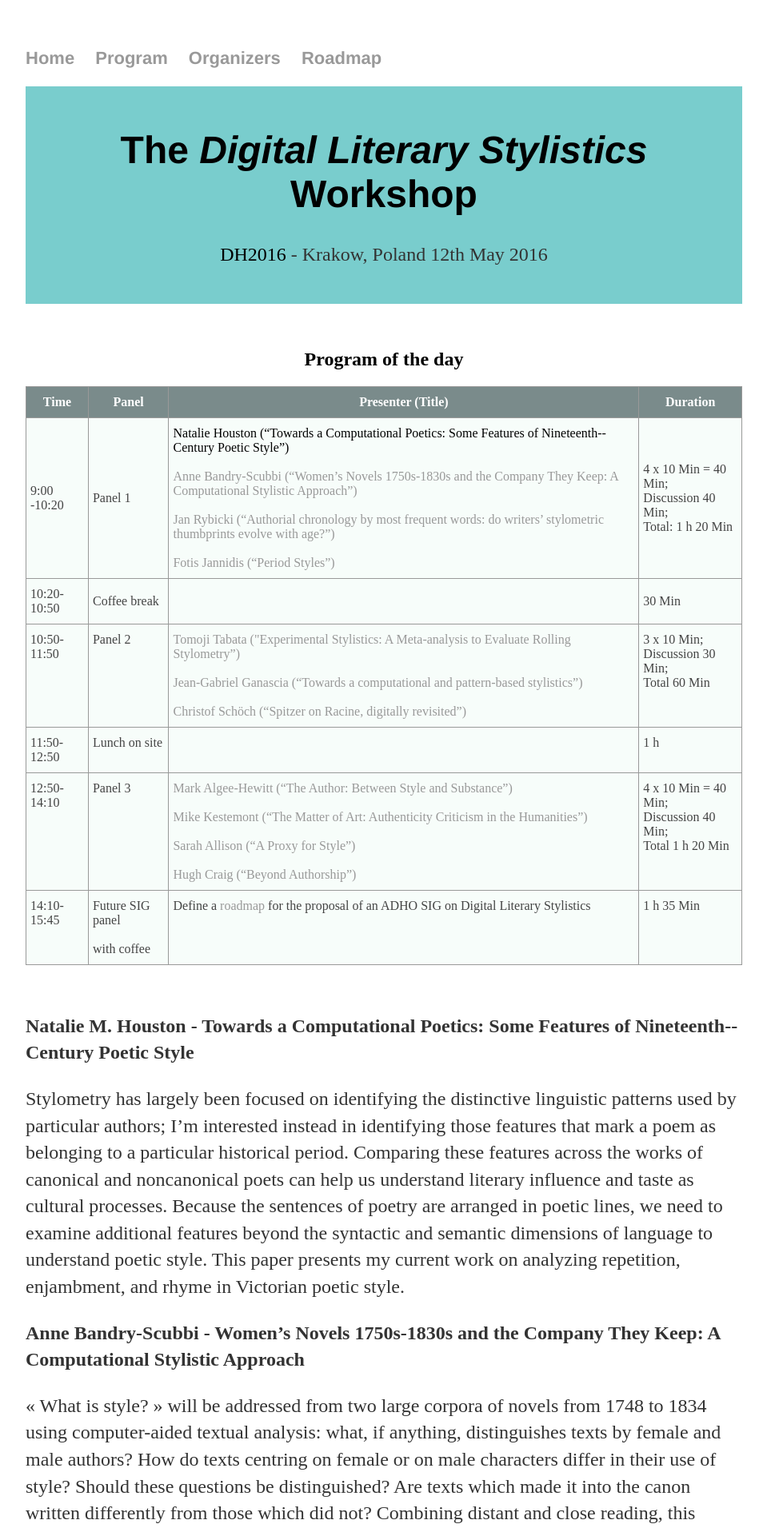
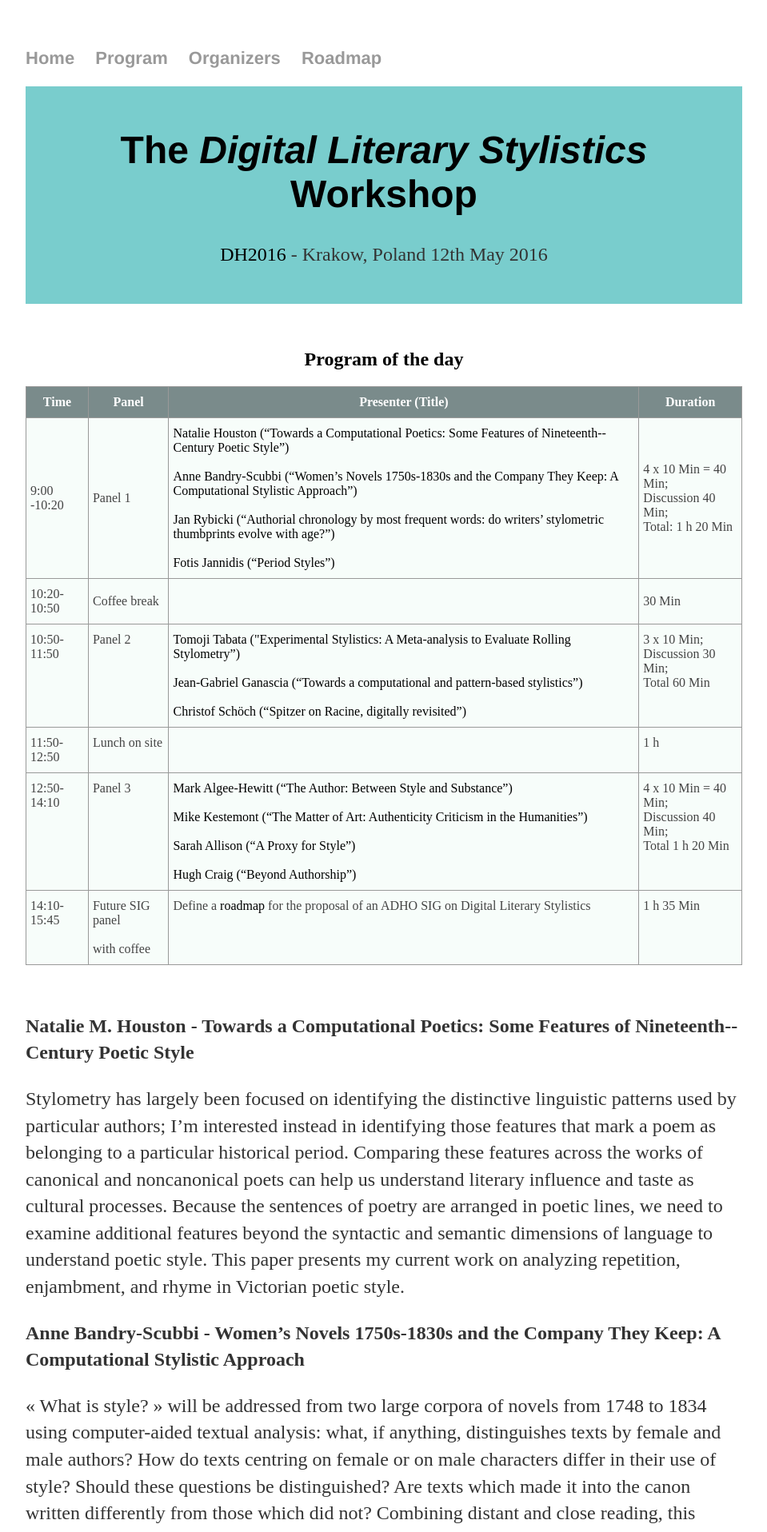
Before and after one commit to DigitalLiteraryStylistic/-DigitalLiteraryStylistic.github.io, a Jekyll site: the page built from program.html, in a window 1280 px wide. Shown: the top 1916 px of the page at 80% size, without its empty margins (160-1119 px from the left). Built offline with Jekyll 4.4.1, drawn with Linux system fonts in a browser that asks for light colours.

Commit message:
Update program.html

```diff
--- a/program.html
+++ b/program.html
@@ -26,7 +26,7 @@ title: Digital Literary Stylistics Workshop - Co-located with DH2016
   <tr>
     <td class="tg-031e">9:00 -10:20</td>
     <td class="tg-031e">Panel 1</td>
-    <td class="tg-031e"><a class="tg" href="#houston">Natalie Houston (“Towards a Computational Poetics: Some Features of Nineteenth-­Century Poetic Style”)</a><br><br><a href="#bandry">Anne Bandry-Scubbi (“Women’s Novels 1750s-1830s and the Company They Keep: A Computational Stylistic Approach”)</a></a><br><br><a href="#rybicki">Jan Rybicki (“Authorial chronology by most frequent words: do writers’ stylometric thumbprints evolve with age?”)</a><br><br><a href="#iannidis">Fotis Jannidis (“Period Styles”)</a></td>
+    <td class="tg-031e"><a class="tg" href="#houston">Natalie Houston (“Towards a Computational Poetics: Some Features of Nineteenth-­Century Poetic Style”)</a><br><br><a class="tg" href="#bandry">Anne Bandry-Scubbi (“Women’s Novels 1750s-1830s and the Company They Keep: A Computational Stylistic Approach”)</a></a><br><br><a class="tg" href="#rybicki">Jan Rybicki (“Authorial chronology by most frequent words: do writers’ stylometric thumbprints evolve with age?”)</a><br><br><a class="tg" href="#iannidis">Fotis Jannidis (“Period Styles”)</a></td>
     <td class="tg-031e">4 x 10 Min = 40 Min; <br>Discussion 40 Min; <br>Total: 1 h 20 Min</td>
   </tr>
   <tr>
@@ -38,7 +38,7 @@ title: Digital Literary Stylistics Workshop - Co-located with DH2016
   <tr>
     <td class="tg-yw4l">10:50-11:50</td>
     <td class="tg-yw4l">Panel 2</td>
-    <td class="tg-yw4l"><a href="#tabata">Tomoji Tabata ("Experimental Stylistics: A Meta-analysis to Evaluate Rolling Stylometry”)</a><br><br><a href="#ganascia">Jean-Gabriel Ganascia (“Towards a computational and pattern-based stylistics”)</a><br><br><a href="#schoch">Christof Schöch (“Spitzer on Racine, digitally revisited”)</a></td>
+    <td class="tg-yw4l"><a class="tg" href="#tabata">Tomoji Tabata ("Experimental Stylistics: A Meta-analysis to Evaluate Rolling Stylometry”)</a><br><br><a class="tg" href="#ganascia">Jean-Gabriel Ganascia (“Towards a computational and pattern-based stylistics”)</a><br><br><a class="tg" href="#schoch">Christof Schöch (“Spitzer on Racine, digitally revisited”)</a></td>
     <td class="tg-yw4l">3 x 10 Min;<br>Discussion 30 Min;<br>Total 60 Min</td>
   </tr>
   <tr>
@@ -50,13 +50,13 @@ title: Digital Literary Stylistics Workshop - Co-located with DH2016
   <tr>
     <td class="tg-yw4l">12:50-14:10</td>
     <td class="tg-yw4l">Panel 3</td>
-    <td class="tg-yw4l"><a href="#algee">Mark Algee-Hewitt (“The Author: Between Style and Substance”)</a><br><br><a href="#kestermont">Mike Kestemont (“The Matter of Art: Authenticity Criticism in the Humanities”)</a><br><br><a href="#allison">Sarah Allison (“A Proxy for Style”)</a><br><br><a href="#craig">Hugh Craig (“Beyond Authorship”)</a></td>
+    <td class="tg-yw4l"><a class="tg" href="#algee">Mark Algee-Hewitt (“The Author: Between Style and Substance”)</a><br><br><a class="tg" href="#kestermont">Mike Kestemont (“The Matter of Art: Authenticity Criticism in the Humanities”)</a><br><br><a class="tg" href="#allison">Sarah Allison (“A Proxy for Style”)</a><br><br><a class="tg" href="#craig">Hugh Craig (“Beyond Authorship”)</a></td>
     <td class="tg-yw4l">4 x 10 Min = 40 Min;<br>Discussion 40 Min;<br>Total 1 h 20 Min</td>
   </tr>
   <tr>
     <td class="tg-yw4l">14:10-15:45</td>
     <td class="tg-yw4l">Future SIG panel <br><br>with coffee</td>
-    <td class="tg-yw4l">Define a <a href="roadmap">roadmap</a> for the proposal of an ADHO SIG on Digital Literary Stylistics</td>
+    <td class="tg-yw4l">Define a <a class="tg" href="roadmap">roadmap</a> for the proposal of an ADHO SIG on Digital Literary Stylistics</td>
     <td class="tg-yw4l">1 h 35 Min</td>
   </tr>
 </table>
```
